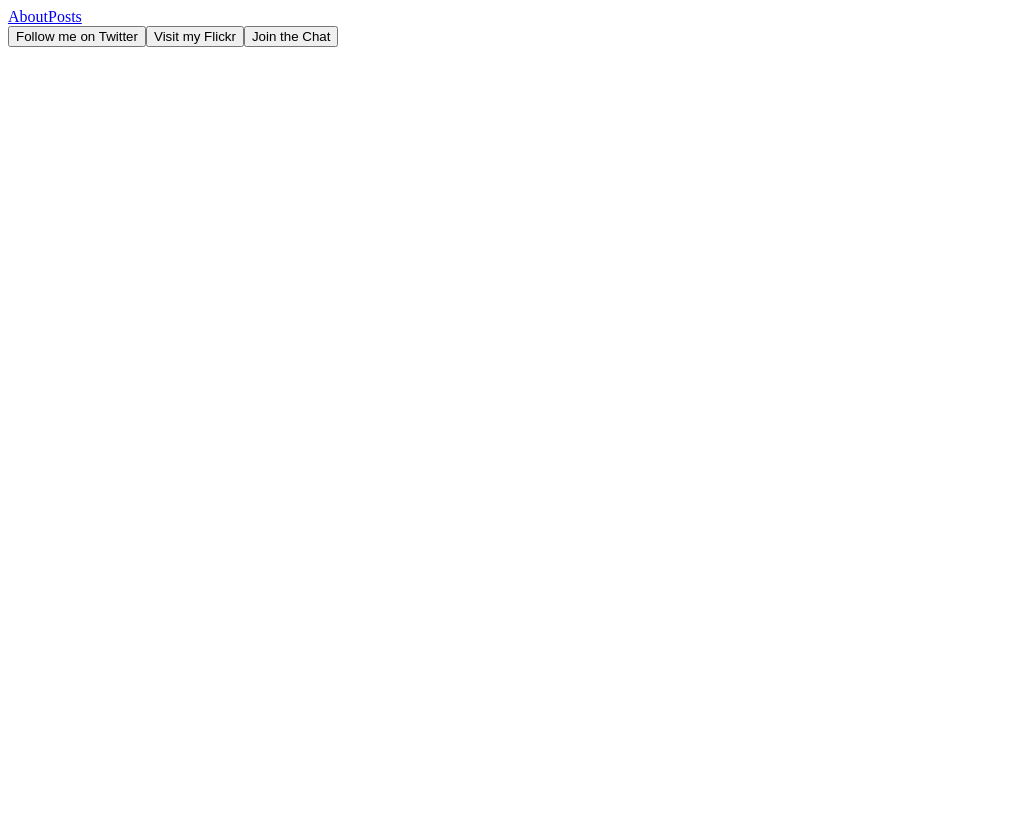
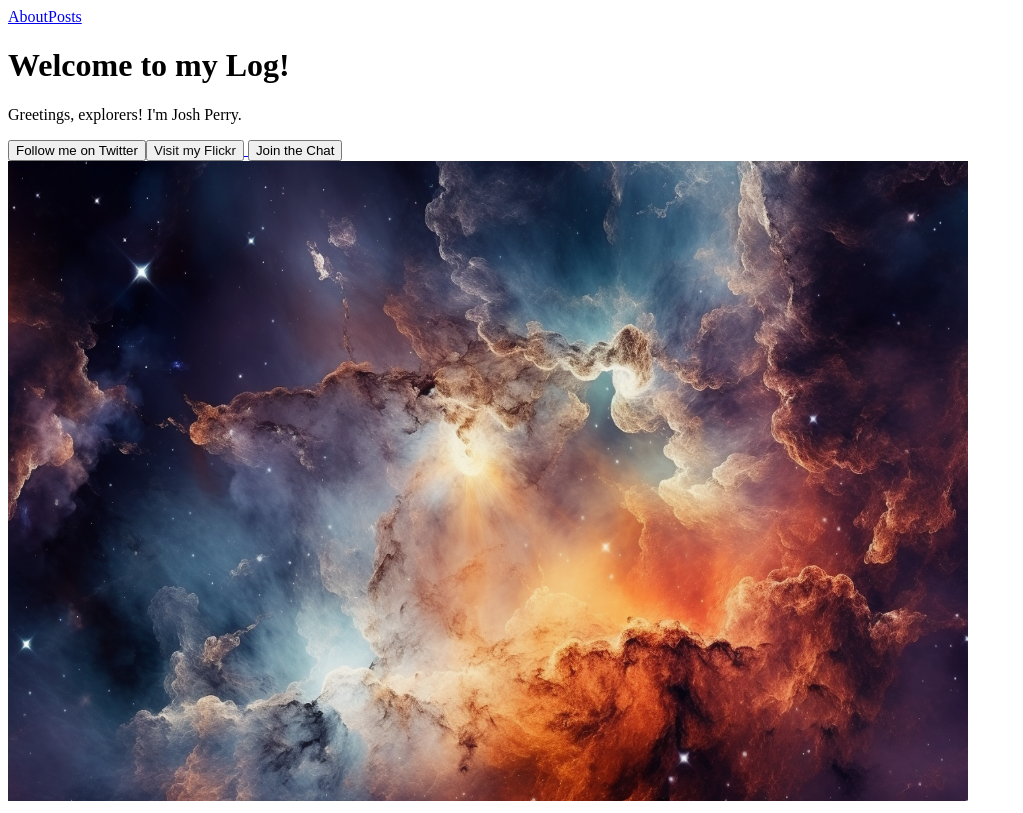
Before and after one commit to LogicVirus/new, a Next.js app: page / in a window 1280 px wide. Shown: the whole page, without its empty margins (0-1023 px from the left). Built offline with nearby package versions, Linux system fonts and the light colour scheme; no server answers.

Commit message:
modified:   pages/index.tsx

```diff
--- a/pages/index.tsx
+++ b/pages/index.tsx
@@ -7,24 +7,55 @@ import Image from 'next/image'
 function HomePage() {
   const twitterLink = "https://twitter.com/joshperry0";
   const flickrLink = "https://www.flickr.com/people/191854139@N02/";
-  const chatLink = "/chat";
 
   const controls = useAnimation();
 
+  useEffect(() => {
+    controls.start({
+      opacity: [0.5, 1, 0.5, 1],
+      transition: { duration: 6, ease: "easeInOut", times: [0, 0.33, 0.66, 1] },
+    }).then(() => {
+      controls.start({
+        opacity: 1,
+        transition: { duration: 2 }
+      });
+    });
+  }, [controls]);
+
   return (
+    <motion.div
+      initial={{ opacity: 0 }}
+      animate={{ opacity: 1 }}
+      transition={{ duration: 1 }}
+    >
       <Container>
-      <div className="flex flex-col items-center mt-12">
+        <div className="space-y-6 text-white">
+          <motion.h1
+            className="text-3xl font-bold text-yellow-300"
+            initial={{ y: -100 }}
+            animate={{ y: 0 }}
+            transition={{ type: 'spring', stiffness: 120 }}
+          >
+            Welcome to my Log!
+          </motion.h1>
+          <motion.p
+            className="text-xl"
+            initial={{ opacity: 0 }}
+            animate={{ opacity: 1 }}
+            transition={{ delay: 1, duration: 1 }}
+          >
+            Greetings, explorers! I'm Josh Perry.
+          </motion.p>
           <motion.button
-          href={twitterLink}
+            onClick={() => window.open(twitterLink, "_blank")}
             className="twitter-gradient py-2 px-4 rounded"
             whileHover={{ scale: 1.1 }}
             whileTap={{ scale: 0.9 }}
-          animate={controls}
           >
             Follow me on Twitter
           </motion.button>
           <motion.button
-          href={flickrLink}
+            onClick={() => window.open(flickrLink, "_blank")}
             className="flickr-gradient py-2 px-4 rounded mt-4"
             whileHover={{ scale: 1.1 }}
             whileTap={{ scale: 0.9 }}
@@ -32,19 +63,28 @@ function HomePage() {
           >
             Visit my Flickr
           </motion.button>
-        <Link href={chatLink}>
+          <Link href="/chat"> {/* Add this line */}
             <motion.button
               className="chat-gradient py-2 px-4 rounded mt-4"
               whileHover={{ scale: 1.1 }}
               whileTap={{ scale: 0.9 }}
-            animate={controls}
             >
               Join the Chat
             </motion.button>
-        </Link>
+          </Link> {/* And this line */}
         </div>
       </Container>
-  );
+
+      <div className="container max-w-4xl m-auto mt-20 bg-gray-900">
+        <Image
+          src="/1.png"
+          alt="A nebula signifying the uncharted territories of software development"
+          width={1920 / 2}
+          height={1280 / 2}
+        />
+      </div>
+    </motion.div>
+  )
 }
 
-export default HomePage;
+export default HomePage
```
Lines whose indentation alone changed are shown as unchanged.
